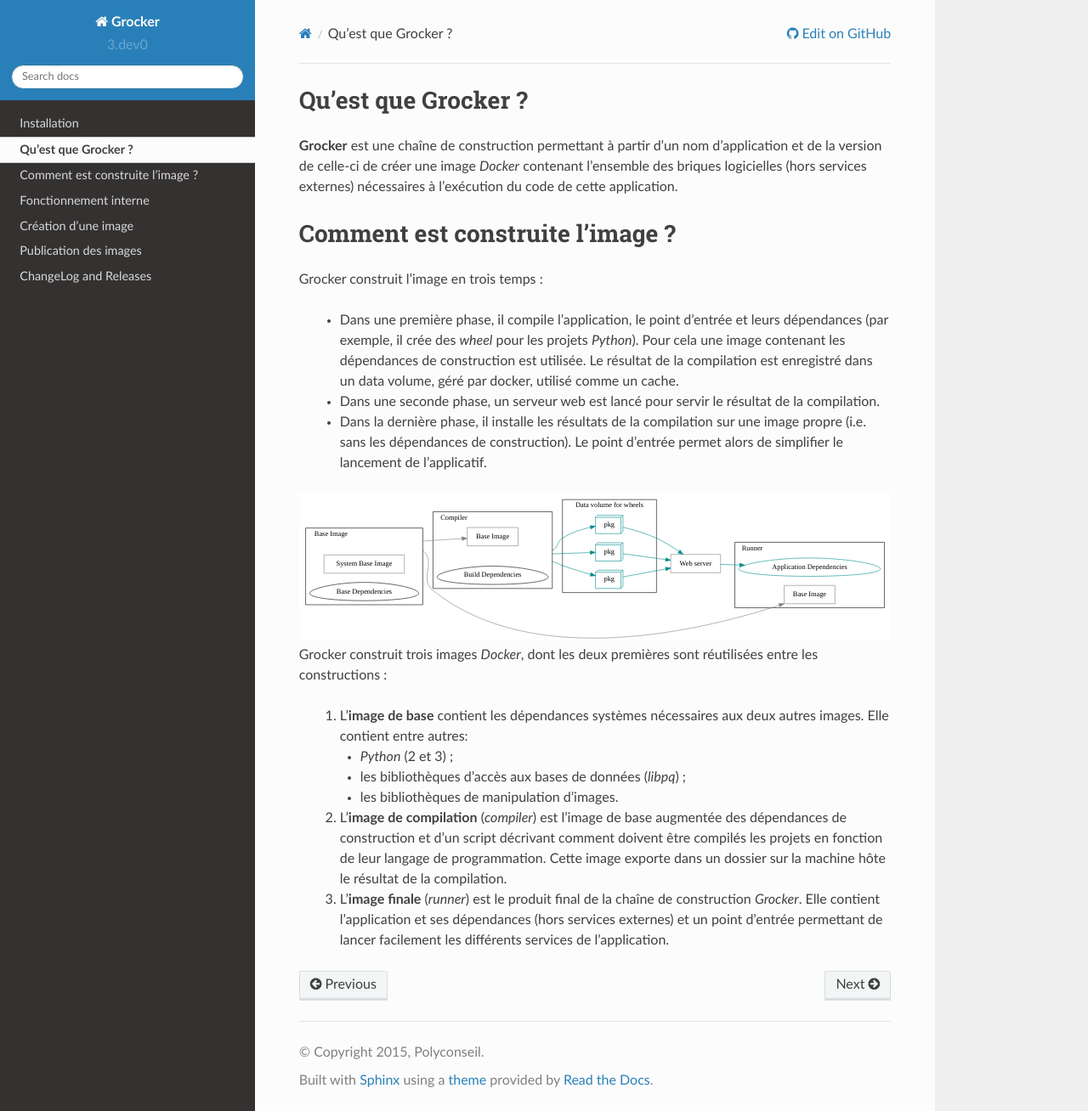
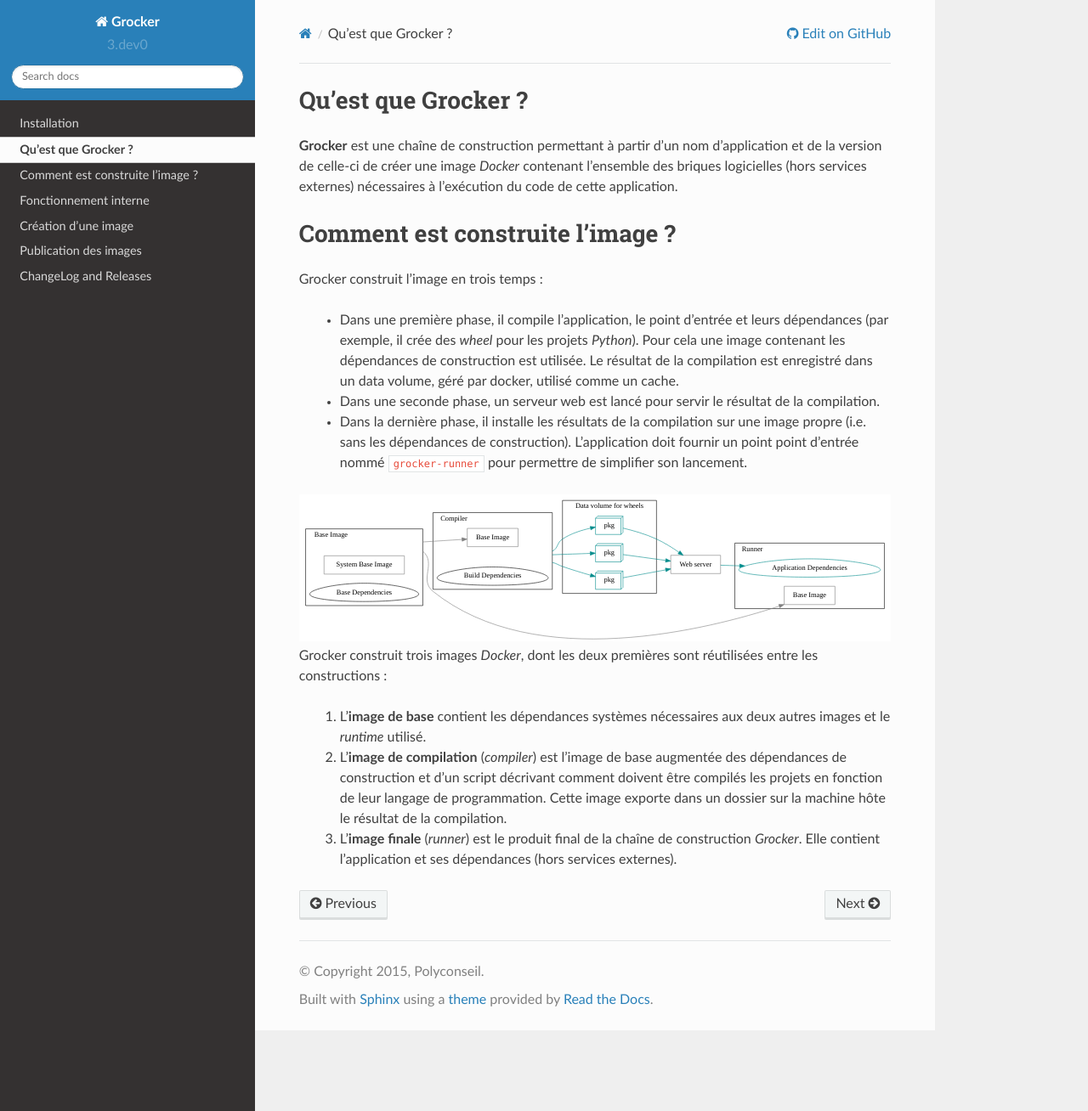
Before and after one commit to Polyconseil/grocker, a Sphinx documentation site: the page built from docs/concepts.rst, in a window 1280 px wide and 1308 px high. Shown: the whole window at 85% size. Built offline with Sphinx 7.4.7 and the Read the Docs theme 2.0.0, drawn with Linux system fonts in a browser that asks for light colours.

Commit message:
Update docs

```diff
--- a/docs/concepts.rst
+++ b/docs/concepts.rst
@@ -17,7 +17,8 @@
  - Dans une seconde phase, un serveur web est lancé pour servir le résultat de la compilation.
 
  - Dans la dernière phase, il installe les résultats de la compilation sur une image propre (i.e. sans les dépendances
-   de construction). Le point d'entrée permet alors de simplifier le lancement de l'applicatif.
+   de construction). L'application doit fournir un point point d'entrée nommé ``grocker-runner`` pour permettre de
+   simplifier son lancement.
 
 .. graphviz::
 
@@ -82,17 +83,11 @@
 
 Grocker construit trois images *Docker*, dont les deux premières sont réutilisées entre les constructions :
 
- 1. L'**image de base** contient les dépendances systèmes nécessaires aux deux autres images. Elle contient entre
-    autres:
-
-    - *Python* (2 et 3) ;
-    - les bibliothèques d'accès aux bases de données (*libpq*) ;
-    - les bibliothèques de manipulation d'images.
+ 1. L'**image de base** contient les dépendances systèmes nécessaires aux deux autres images et le *runtime* utilisé.
 
  #. L'**image de compilation** (*compiler*) est l'image de base augmentée des dépendances de construction et d'un
     script décrivant comment doivent être compilés les projets en fonction de leur langage de programmation. Cette image
     exporte dans un dossier sur la machine hôte le résultat de la compilation.
 
  #. L'**image finale** (*runner*) est le produit final de la chaîne de construction *Grocker*. Elle contient
-    l'application et ses dépendances (hors services externes) et un point d'entrée permettant de lancer facilement les
-    différents services de l'application.
+    l'application et ses dépendances (hors services externes).
--- a/docs/internals.rst
+++ b/docs/internals.rst
@@ -31,7 +31,6 @@
   ├── MANIFEST.in
   ├── Readme.rst
   ├── requirements-dev.txt
-  ├── requirements.txt
   ├── setup.cfg
   └── setup.py
 
--- a/docs/usage/build.rst
+++ b/docs/usage/build.rst
@@ -18,9 +18,9 @@
 
 .. code-block:: bash
 
-    $ grocker {python2, python3} --entry-point {grocker-pyapp, grocker-bluedjango} build {project}=={version}
+    $ grocker {python2, python3} build {project}=={version}
     $ # par exemple pour créer une image de dev de milborne :
-    $ grocker --runtime python2 --entry-point grocker-bluedjango build milborne==0.4.0.dev2015041600283
+    $ grocker --runtime python2 build milborne==0.4.0.dev2015041600283
 
 Les paquets *Python* sont récupérés en utilisant la configuration *pip* de la machine hôte.
 
```
